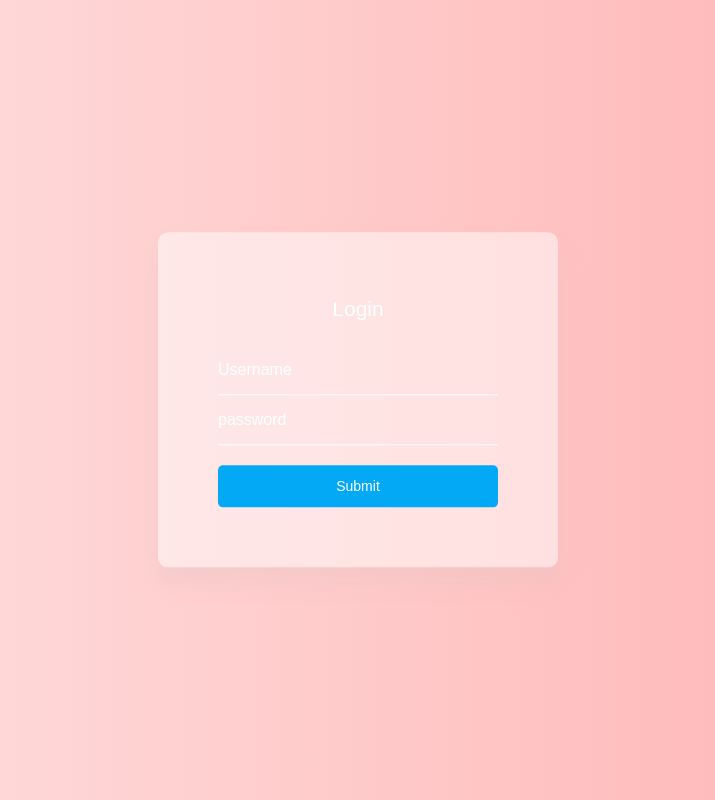
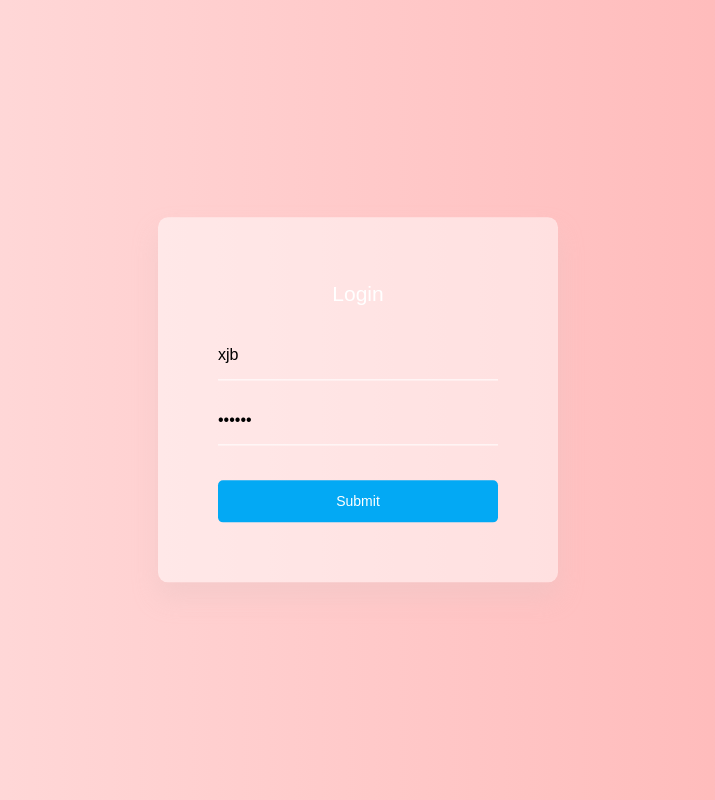
Before and after one commit to xiangjiub/pro-manage, a Vue app: page / in a window 1280 px wide. Shown: the whole page, without its empty margins (282-997 px from the left). Built offline with nearby package versions, Linux system fonts and the light colour scheme.

Commit message:
登陆中加了setup函数

```diff
--- a/src/router/index.ts
+++ b/src/router/index.ts
@@ -6,12 +6,18 @@ const routes: Array<RouteRecordRaw> = [
   {
     path: '/',
     name: 'Login',
-    component: Login
+    component: Login,
+    meta:{
+      isLogin:false
+    }
   },
   {
     path: '/',
     name: 'Home',
-    component: Home
+    component: Home,
+    meta:{
+      isLogin:true
+    }
   },
   {
     path: '/about',
--- a/src/views/login/index.vue
+++ b/src/views/login/index.vue
@@ -2,24 +2,59 @@
   <div class="des">
     <div class="box">
       <h2>Login</h2>
-      <form>
+      <form :v-model="formData" ref="formRef">
         <div class="inputBox">
-          <input type="text" name="" required="" value="" />
-          <label>Username</label>
+          <input
+            type="text"
+            required=""
+            v-model="formData.account"
+            placeholder="Username"
+          />
+          <!-- <label>Username</label> -->
         </div>
         <div class="inputBox">
-          <input type="password" name="" required="" value="" />
-          <label>password</label>
+          <input
+            type="password"
+            required=""
+            v-model="formData.password"
+            placeholder="password"
+          />
+          <!-- <label>password</label> -->
         </div>
-        <input type="submit" value="Submit" />
+        <input type="submit" value="Submit" @click="login" />
       </form>
     </div>
   </div>
 </template>
 
 <script lang="ts">
-import { defineComponent } from "vue";
-export default defineComponent({});
+interface LoginForm {
+  username: string;
+  password: string;
+}
+
+import { defineComponent, reactive, ref, unref } from "vue";
+export default defineComponent({
+  setup() {
+
+    const formRef = ref<any>(null);
+
+    const formData = reactive({
+      account: "xjb",
+      password: "123456",
+    });
+
+    async function handleLogin() {
+      console.log("xs");
+    }
+
+    return {
+      formRef,
+      formData,
+      login: handleLogin,
+    };
+  },
+});
 </script>
 
 <style lang="scss" scoped>
@@ -55,6 +90,7 @@ export default defineComponent({});
         width: 100%;
         padding: 12px 0;
         font-size: 16px;
+        margin-bottom: 15px;
         color: #000;
         border: none;
         outline: none;
```
